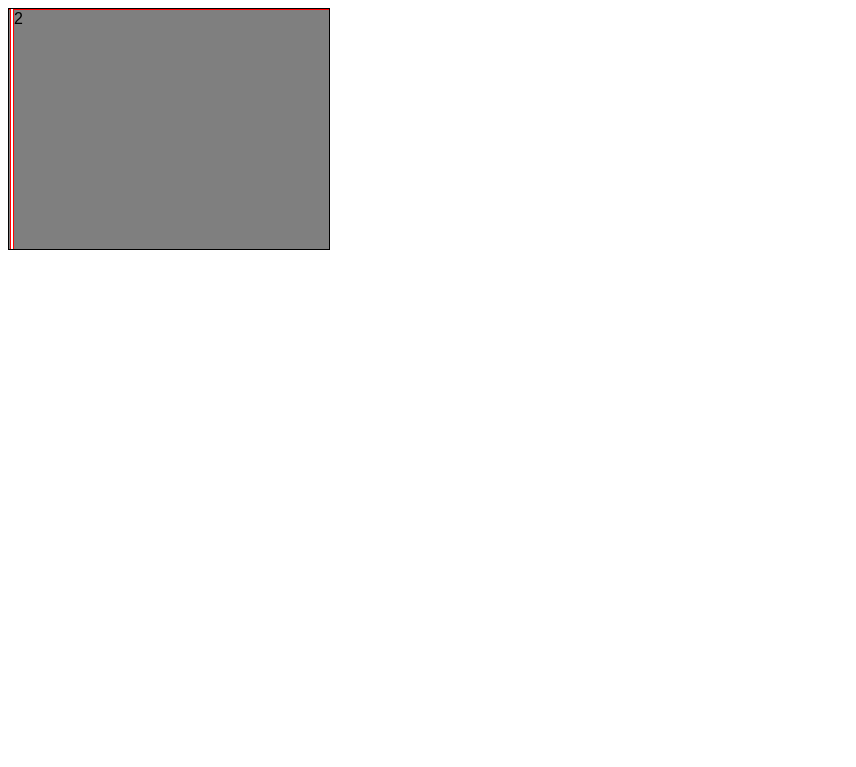
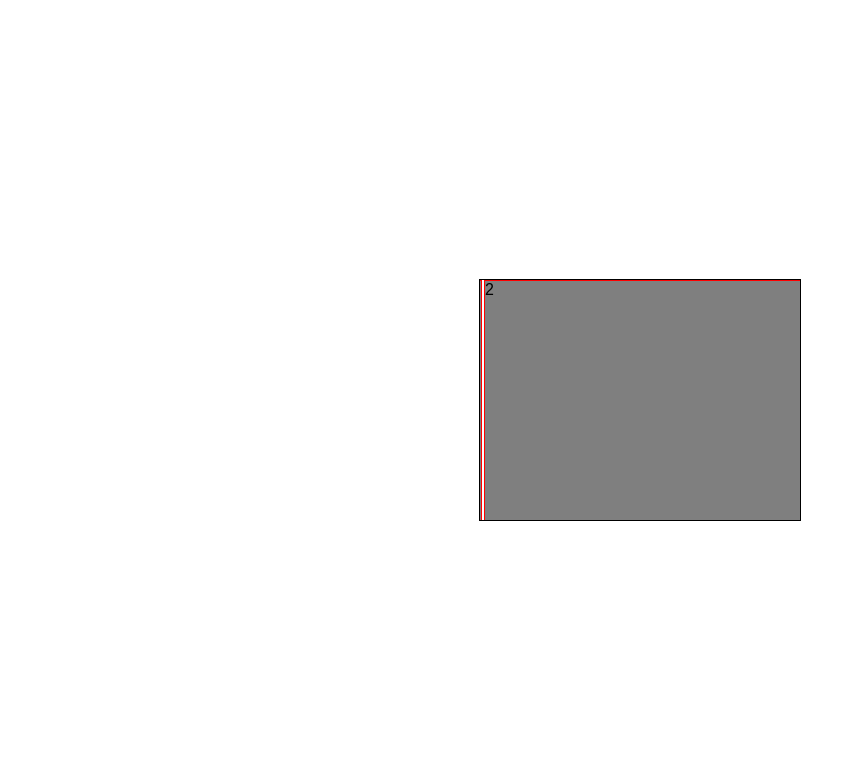
Before and after one commit to lvasilyev/vuebox, a website: page index.html in a window 1280 px wide. Shown: the whole page, without its empty margins (0-856 px from the left). Drawn offline with nearby package versions, Linux system fonts and the light colour scheme.

Commit message:
Lesson 4.3 - End

```diff
--- a/css/style.css
+++ b/css/style.css
@@ -3,11 +3,16 @@
 }
 
 .viewport {
-    position: relative;
+    position: absolute;
     width: 320px;
     height: 240px;
     border: 1px solid black;
     overflow: hidden;
+    top: 0px;
+    left: 0px;
+    bottom: 0px;
+    right: 0px;
+    margin: auto;
 }
 
 .gallery {
```
Also changed, not shown: 5 other files.
